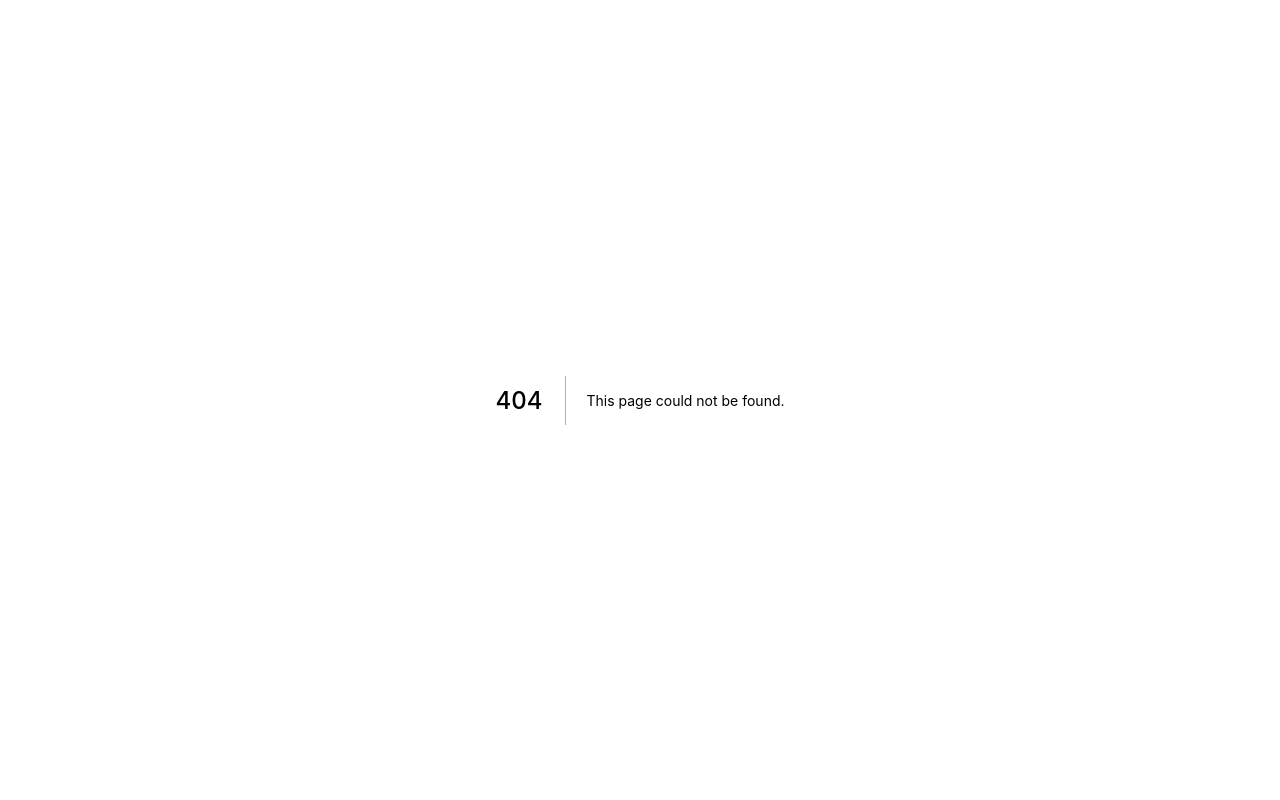
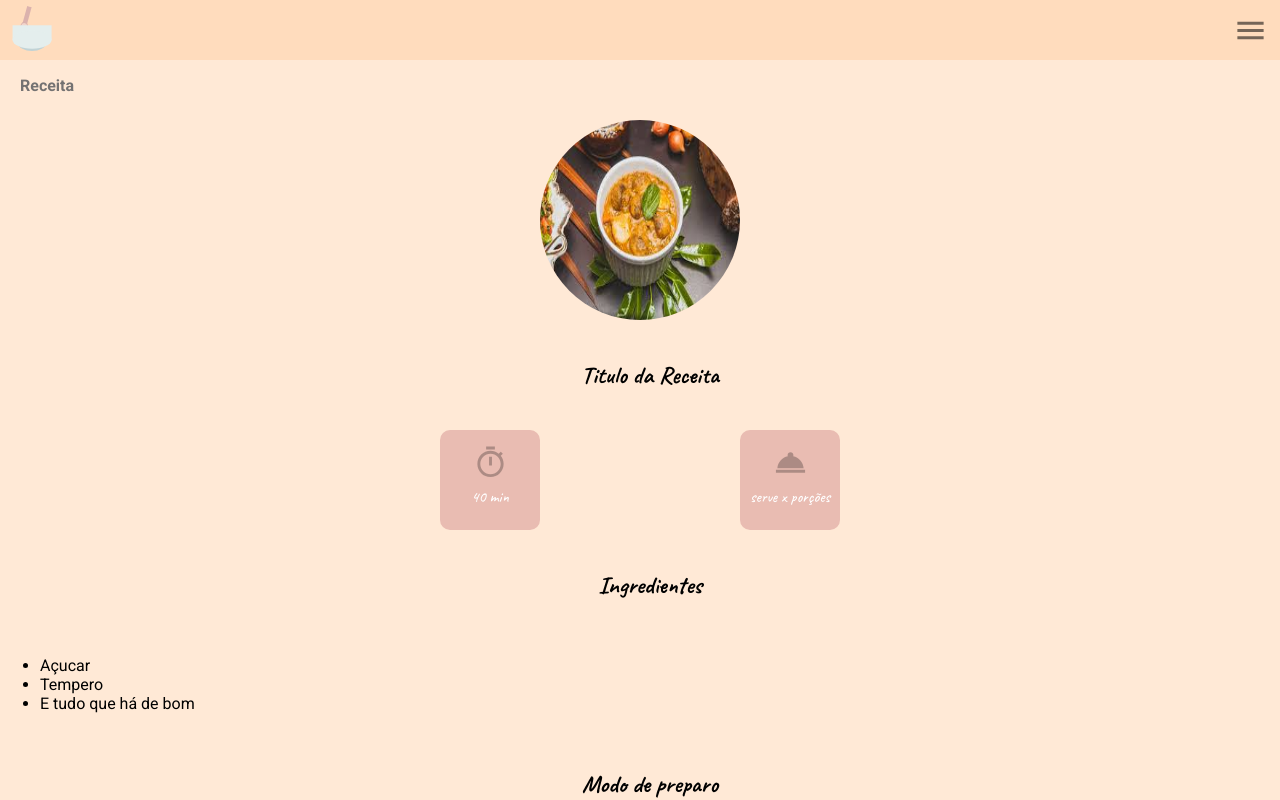
Before and after one commit to mugarate12/minhaReceitaFront, a Next.js app: page /recipes/1 in a window 1280 px wide. Before the commit this address had no page. Shown: the top 800 px of the page. Built offline with nearby package versions, Linux system fonts and the light colour scheme.

Commit message:
recipes pages

```diff
--- a/components/CardRecipe.tsx
+++ b/components/CardRecipe.tsx
@@ -1,3 +1,5 @@
+import { useRouter } from 'next/router'
+
 import RoomServiceIcon from '@material-ui/icons/RoomService'
 import TimerIcon from '@material-ui/icons/Timer'
 import ArrowForwardIosIcon from '@material-ui/icons/ArrowForwardIos'
@@ -5,8 +7,10 @@ import ArrowForwardIosIcon from '@material-ui/icons/ArrowForwardIos'
 import styles from './../styles/CardRecipe.module.css'
 
 export default function CardRecipe() {
+  const router = useRouter()
+
   return (
-    <button className={styles.cardContainer} >
+    <button className={styles.cardContainer} onClick={() => router.push('/recipes/1')}>
       <div className={styles.cardImgContainer}>
         <img
           src="/img/teste.jpg"
--- a/components/Layout.tsx
+++ b/components/Layout.tsx
@@ -15,7 +15,7 @@ export default function Layout({
       <Head>
         <link rel="icon" href="/favicon.ico" />
         <link rel="preconnect" href="https://fonts.gstatic.com" />
-        <link href="https://fonts.googleapis.com/css2?family=Roboto:wght@300;400;500;700;900&display=swap" rel="stylesheet"></link>
+        <link href="https://fonts.googleapis.com/css2?family=Caveat:wght@500;700&family=Roboto:wght@300;400;500;700;900&family=Satisfy&display=swap" rel="stylesheet"></link>
         <meta
           name="reivente e guarde suas receitas no melhor lugar"
           content="meu conteúdo"
--- /dev/null
+++ b/pages/recipes/[id].tsx
@@ -0,0 +1,78 @@
+import Head from 'next/head'
+import Image from 'next/image'
+import { useRouter } from 'next/router'
+
+import RoomServiceIcon from '@material-ui/icons/RoomService'
+import TimerIcon from '@material-ui/icons/Timer'
+
+import Layout from './../../components/Layout'
+import Header from './../../components/Header'
+import PageDescription from './../../components/PageDescription'
+
+import styles from './../../styles/Recipe.module.css'
+
+export default function Recipe() {
+  const router = useRouter()
+  const { id } = router.query
+
+  return (
+    <Layout>
+      <Head>
+        <title>Receita</title>
+      </Head>
+
+      <Header isHomePage={false} renderMenu={true} />
+
+      <PageDescription title='Receita'/>
+
+      <div className={styles.mainContainer}>
+        {/* <h1>{id}</h1> */}
+
+        <div className={styles.imgContainer}>
+          <Image
+            src='/img/teste.jpg'
+            width={200}
+            height={200}
+            className={styles.img}
+          />
+        </div>
+
+        <h5 className={styles.title}>Titulo da Receita</h5>
+
+        <div className={styles.recipeInformation} >
+          <div className={styles.recipeInformationMicroCard}>
+            <div className={styles.iconContainer} >
+              <TimerIcon fontSize='large' color='disabled'/>
+            </div>
+
+            <p className={styles.recipeInformationText}>40 min</p>
+          </div>
+
+          <div className={styles.recipeInformationMicroCard}>
+            <div className={styles.iconContainer} >
+              <RoomServiceIcon fontSize='large' color='disabled'/>
+            </div>
+
+            <p className={styles.recipeInformationText}>serve x porções</p>
+          </div>
+        </div>
+
+        <h5 className={styles.title}>Ingredientes</h5>
+
+        <ul>
+          <li>Açucar</li>
+          <li>Tempero</li>
+          <li>E tudo que há de bom</li>
+        </ul>
+
+        <h5 className={styles.title}>Modo de preparo</h5>
+
+        <p className={styles.textContent}>Lorem ipsum diam et condimentum habitasse mauris venenatis porttitor malesuada quam, arcu vehicula est bibendum nunc aliquam sagittis tristique per ut aenean, sit posuere gravida litora nisl sodales blandit morbi consectetur. fermentum aenean urna pharetra lacinia in vehicula eu suspendisse euismod et, dui velit fermentum taciti eget nulla hac ut et ut, eleifend egestas molestie aptent suspendisse sociosqu erat augue non. libero ornare dolor felis consequat sagittis donec ac etiam pulvinar augue, risus accumsan lobortis suscipit cursus aptent tristique habitant tortor, aliquam nullam congue in fringilla tempor hac metus laoreet</p>
+
+        <h5 className={styles.title}>Observações</h5>
+
+        <p className={styles.textContent}>Lorem ipsum diam et condimentum habitasse mauris venenatis porttitor malesuada quam, arcu vehicula est bibendum nunc aliquam sagittis tristique per ut aenean, sit posuere gravida litora nisl sodales blandit morbi consectetur. fermentum aenean urna pharetra lacinia in vehicula eu suspendisse euismod et, dui velit fermentum taciti eget nulla hac ut et ut, eleifend egestas molestie aptent suspendisse sociosqu erat augue non. libero ornare dolor felis consequat sagittis donec ac etiam pulvinar augue, risus accumsan lobortis suscipit cursus aptent tristique habitant tortor, aliquam nullam congue in fringilla tempor hac metus laoreet</p>
+      </div>
+    </Layout>
+  )
+}
--- a/styles/CardRecipe.module.css
+++ b/styles/CardRecipe.module.css
@@ -66,9 +66,10 @@
 }
 
 .recipeTitle {
-  font-size: 16px;
+  font-size: 18px;
   /* font-size: 1rem; */
   font-weight: bold;
+  font-family: 'Caveat', cursive;
 
   margin: 0;
   margin-top: 10px;
@@ -93,8 +94,9 @@
   margin: 0;
   margin-left: 5px;
 
-  font-size: 12px;
+  font-size: 18px;
   font-weight: 500;
+  font-family: 'Caveat', cursive;
 }
 
 .teste {
--- /dev/null
+++ b/styles/Recipe.module.css
@@ -0,0 +1,95 @@
+.mainContainer {
+  margin-top: 120px;
+
+  width: 100%;
+  display: flex;
+  flex-direction: column;
+}
+
+.imgContainer {
+  width: 100%;
+
+  display: flex;
+  flex-direction: row;
+  justify-content: center;
+}
+
+.img {
+  border-radius: 50%;
+}
+
+.title {
+  font-size: 24px;
+  font-weight: bold;
+  font-family: 'Caveat', cursive;
+
+  text-align: left;
+
+  margin-left: 20px;
+}
+
+.recipeInformation {
+  display: flex;
+  flex-direction: row;
+  justify-content: space-between;
+
+  margin-left: 20px;
+  margin-right: 20px;
+}
+
+.recipeInformationMicroCard {
+  height: 100px;
+  width: 100px;
+
+  display: flex;
+  flex-direction: column;
+  justify-content: center;
+  align-items: center;
+
+  background-color: #e9bcb2;
+
+  border-radius: 10px;
+}
+
+.iconContainer {
+  height: 50px;
+  width: 50px;
+
+  display: flex;
+  flex-direction: column;
+  justify-content: center;
+  align-items: center;
+
+  background-color: transparent;
+
+  border-radius: 50%;
+}
+
+.recipeInformationText {
+  font-size: 16px;
+  font-family: 'Caveat', cursive;
+
+  margin-top: 0px;
+
+  color: #FFF;
+}
+
+.textContent {
+  font-size: 18px;
+  font-family: 'Satisfy', cursive;
+  text-align: justify;
+
+  margin-left: 20px;
+  margin-right: 20px;
+}
+
+@media(min-width: 430px) {
+  .recipeInformation {
+    width: 400px;
+    align-self: center;
+  }
+
+  .title{
+    text-align: center;
+  }
+}
```
